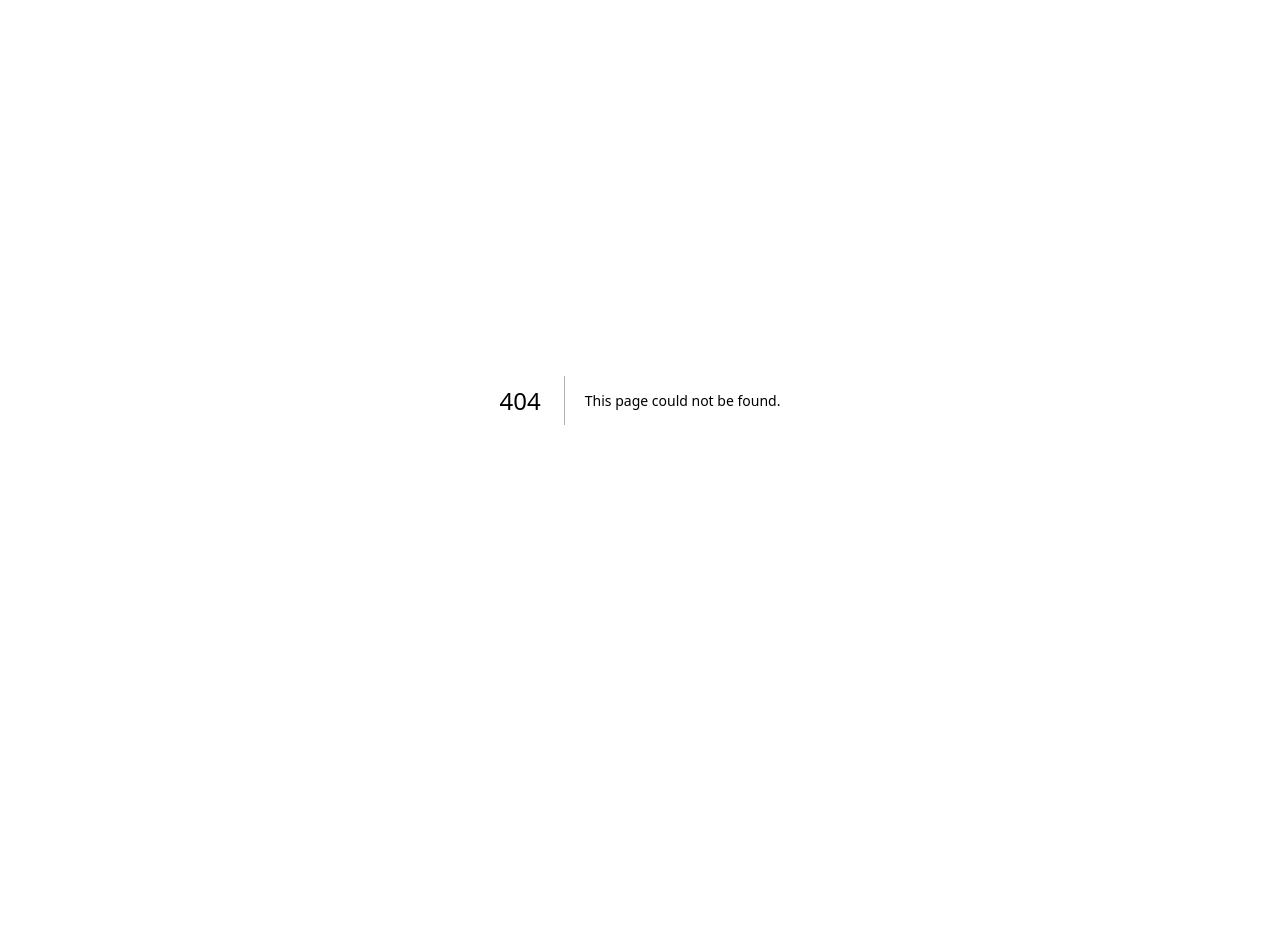
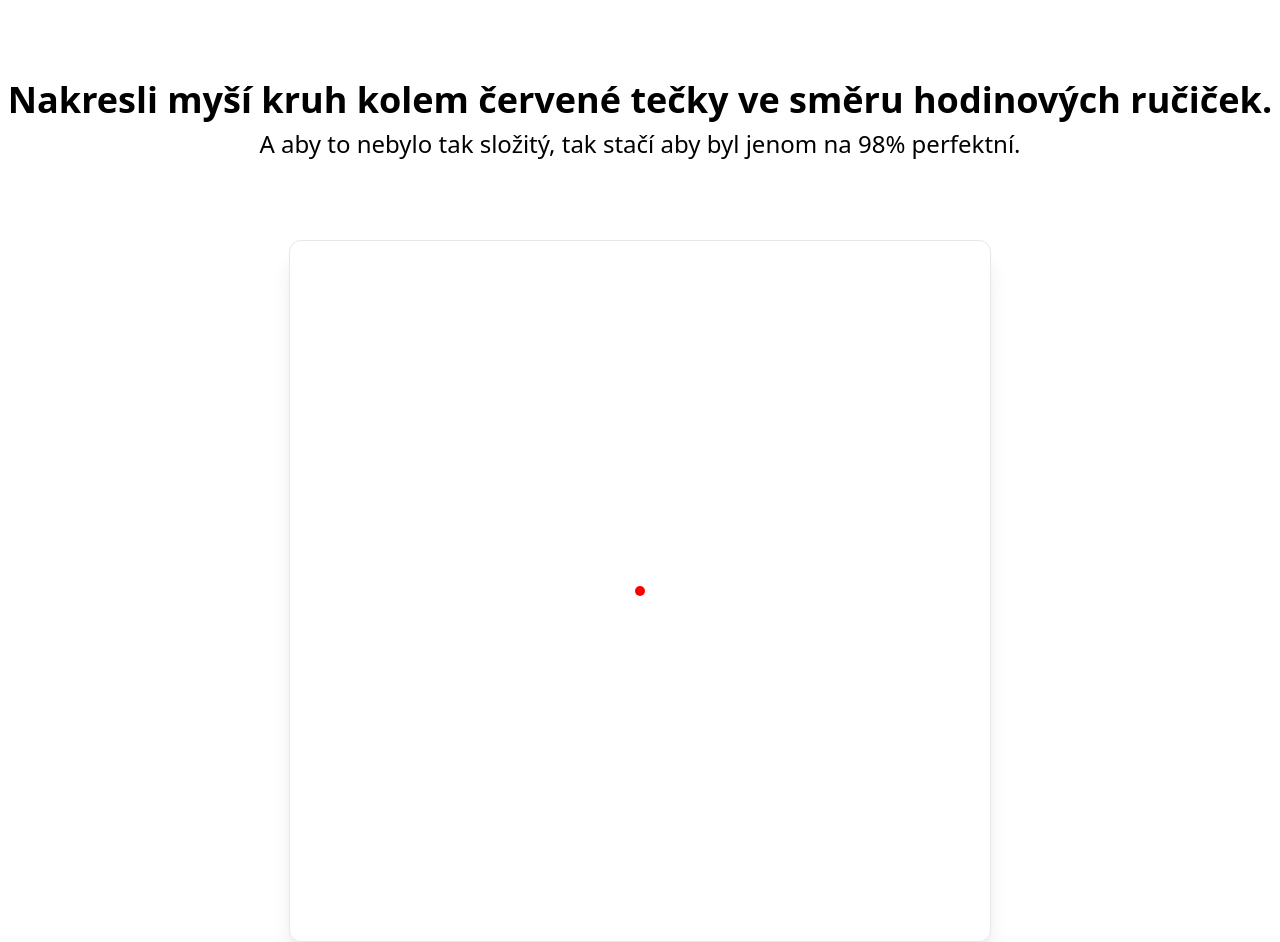
Before and after one commit to tomcaching/challenges, a Next.js app: page /challenge/perfect-circle in a window 1280 px wide. Before the commit this address had no page. Before the commit the page ends 800 px from the top, so only its background shows below. Built offline with nearby package versions, Linux system fonts and the light colour scheme.

Commit message:
Work in progress perfect circle challenge

```diff
--- /dev/null
+++ b/src/pages/challenge/perfect-circle.tsx
@@ -0,0 +1,134 @@
+import { createRef, useCallback, useEffect, useState, MouseEvent } from "react";
+
+type Point = {
+    x: number;
+    y: number;
+};
+
+type PerfectCircleScore = {
+    similarity: number;
+    radius: number;
+}
+
+const distance = (first: Point, second: Point): number => {
+    return Math.sqrt(
+        (first.x - second.x) * (first.x - second.x) +
+        (first.y - second.y) * (first.y - second.y)
+    );
+};
+
+const computePerfectCircleScore = (points: Array<Point>, center: Point): PerfectCircleScore => {
+    const radius = points.reduce((sum, point) => sum + distance(point, center), 0) / points.length;
+    const error = points.reduce((sum, point) => sum + Math.abs(distance(point, center) - radius), 0);
+
+    return {
+        similarity: 1 - error,
+        radius
+    }
+}
+
+const PerfectCircle = () => {
+    const canvasRef = createRef<HTMLCanvasElement>();
+    const [drawing, setDrawing] = useState<boolean>(false);
+    const [points, setPoints] = useState<Array<Point>>([]);
+
+    const resetCanvas = useCallback(() => {
+        if (!canvasRef.current) {
+            return;
+        }
+
+        const canvas = canvasRef.current;
+        const context = canvas.getContext("2d");
+
+        if (!context) {
+            console.error("Cannot get 2d canvas context");
+            return;
+        }
+
+        setPoints([]);
+
+        context.clearRect(0, 0, canvas.width, canvas.height);
+        context.fillStyle = "#ff0000";
+        context.strokeStyle = "#000000";
+        context.lineWidth = 1;
+        context.beginPath();
+        context.arc(canvas.width / 2, canvas.height / 2, 5, 0, Math.PI * 2);
+        context.fill();
+    }, [canvasRef]);
+
+    const draw = (event: MouseEvent<HTMLCanvasElement>) => {
+        if (!drawing || !canvasRef.current) {
+            return;
+        }
+
+        const canvas = canvasRef.current;
+        const context = canvas.getContext("2d");
+
+        if (!context) {
+            console.error("Cannot get 2d canvas context");
+            return;
+        }
+
+        const boundaries = canvasRef.current.getBoundingClientRect();
+        const x = event.clientX - boundaries.left;
+        const y = event.clientY - boundaries.top;
+        const last = points.at(-1);
+
+        context.beginPath();
+        context.moveTo(last?.x ?? x, last?.y ?? y);
+        context.lineTo(x, y);
+        context.stroke();
+
+        points.push({ x, y });
+    };
+
+    useEffect(() => { resetCanvas(); }, []);
+
+    const startDrawing = useCallback(() => {
+        resetCanvas();
+        setPoints([]);
+        setDrawing(true);
+    }, [resetCanvas, setDrawing, setPoints]);
+
+    const finishDrawing = () => {
+        setDrawing(false);
+
+        const canvas = canvasRef.current;
+        const context = canvas?.getContext("2d");
+
+        if (!canvas || !context) {
+            console.error("Cannot get 2d canvas context");
+            return;
+        }
+
+        const center = { x: canvas.width / 2, y: canvas.height / 2 };
+        const { similarity, radius } = computePerfectCircleScore(points, center);
+
+        context.beginPath();
+        context.arc(center.x, center.y, radius, 0, Math.PI * 2);
+        context.strokeStyle = "#99ff99";
+        context.lineWidth = 3;
+        context.stroke();
+
+        context.fillText(similarity.toFixed(6), center.x, center.y + radius + 20)
+    }
+
+    return (
+        <main className="flex flex-col items-center">
+            <div className="container mx-auto py-20 flex flex-col items-center text-center">
+                <h2 className="text-4xl font-black">Nakresli myší kruh kolem červené tečky ve směru hodinových ručiček.</h2>
+                <h3 className="text-2xl font-medium mt-2">A aby to nebylo tak složitý, tak stačí aby byl jenom na 98% perfektní.</h3>
+            </div>
+
+            <canvas
+                ref={canvasRef} width={700} height={700} className="border rounded-xl shadow-xl"
+                onMouseMove={(event) => draw(event)}
+                onMouseLeave={() => finishDrawing()}
+                onMouseDown={() => startDrawing()}
+                onMouseUp={() => finishDrawing()}
+            />
+        </main>
+    );
+};
+
+export default PerfectCircle;
```
